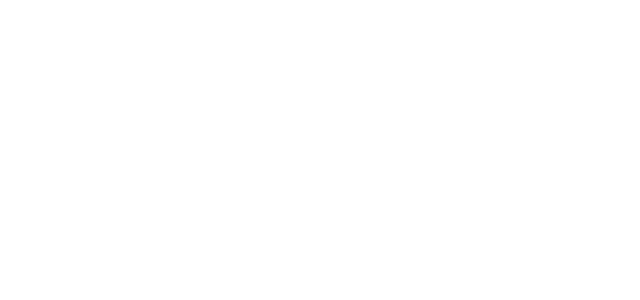
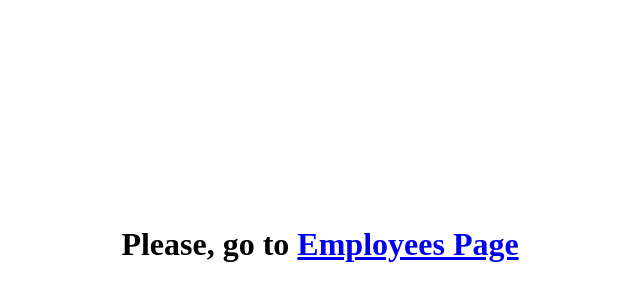
Before and after one commit to YanaGushlevskaya/Yalantis-test, a React (Create React App) app: page / in a window 1280 px wide. Shown: the part 156-456 px from the top of the page, without its empty margins (320-960 px from the left). Built offline with nearby package versions, Linux system fonts and the light colour scheme.

Commit message:
fix routes

```diff
--- a/src/App.js
+++ b/src/App.js
@@ -1,13 +1,13 @@
 import Employees from './components/Employees/employees';
 import Main from './components/Main/main';
-import { Route, Switch } from 'react-router-dom';
+import { Route, HashRouter } from 'react-router-dom';
 
 function App() {
   return (
-    <Switch>
-      <Route exact path="/Yalantis-test" component={Main} />
-      <Route exact path="/Yalantis-test/employees" component={Employees} />
-    </Switch>
+    <HashRouter>
+      <Route exact path="/" component={Main} />
+      <Route exact path="/employees" component={Employees} />
+    </HashRouter>
   );
 }
 
--- a/src/components/Main/main.js
+++ b/src/components/Main/main.js
@@ -4,7 +4,7 @@
 export default function Main() {
   return (
     <div className='main-page'>
-      <h1>Please, go to <Link to='/Yalantis-test/employees'>Employees Page</Link></h1>
+      <h1>Please, go to <Link to='/employees'>Employees Page</Link></h1>
     </div>
   )
 }
```
